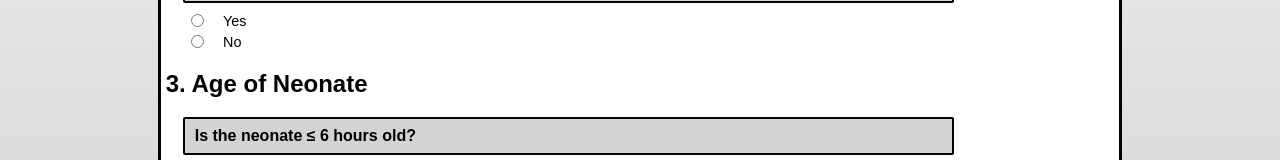
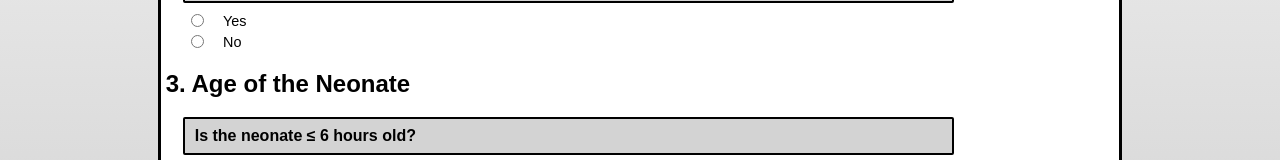
Before and after one commit to alexmerlo23/NeoCare, a React (Vite) app in the folder frontend/: page / in a window 1280 px wide. Shown: the part 482-642 px from the top of the page. Built offline with nearby package versions, Linux system fonts and the light colour scheme; a web font is replaced by a local one.

Commit message:
Fixed Typo

```diff
--- a/frontend/src/pages/RightBranch/RightBranch.jsx
+++ b/frontend/src/pages/RightBranch/RightBranch.jsx
@@ -295,7 +295,7 @@ export default function RightBranch() {
                 <h2>2. Birth Weight</h2>
                 {renderRadioGroup("birth_weight", "Is the birth weight ≥ 1.8 kg?", ["Yes", "No"])}
 
-                <h2>3. Age of Neonate</h2>
+                <h2>3. Age of the Neonate</h2>
                 {renderRadioGroup("neonate_age", "Is the neonate ≤ 6 hours old?", ["Yes", "No"])}
 
                 <div className="part-4">
```
